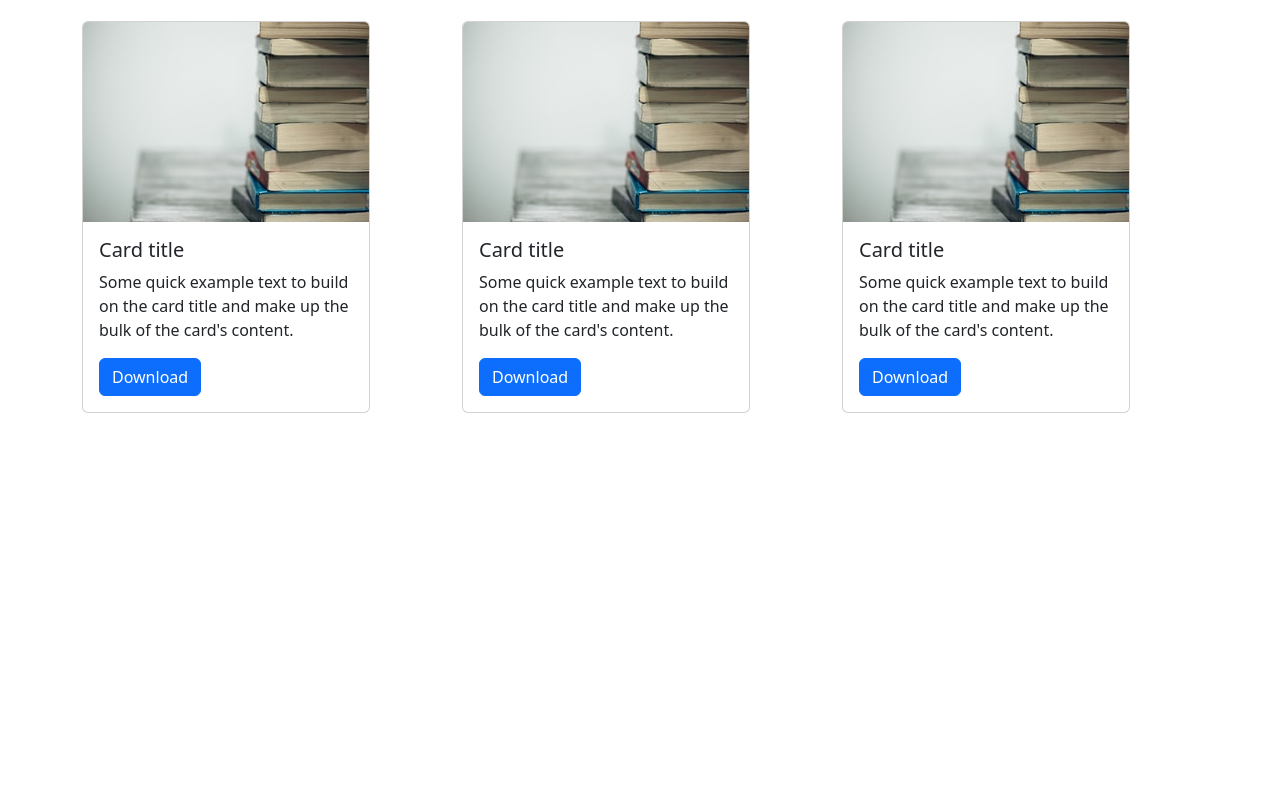
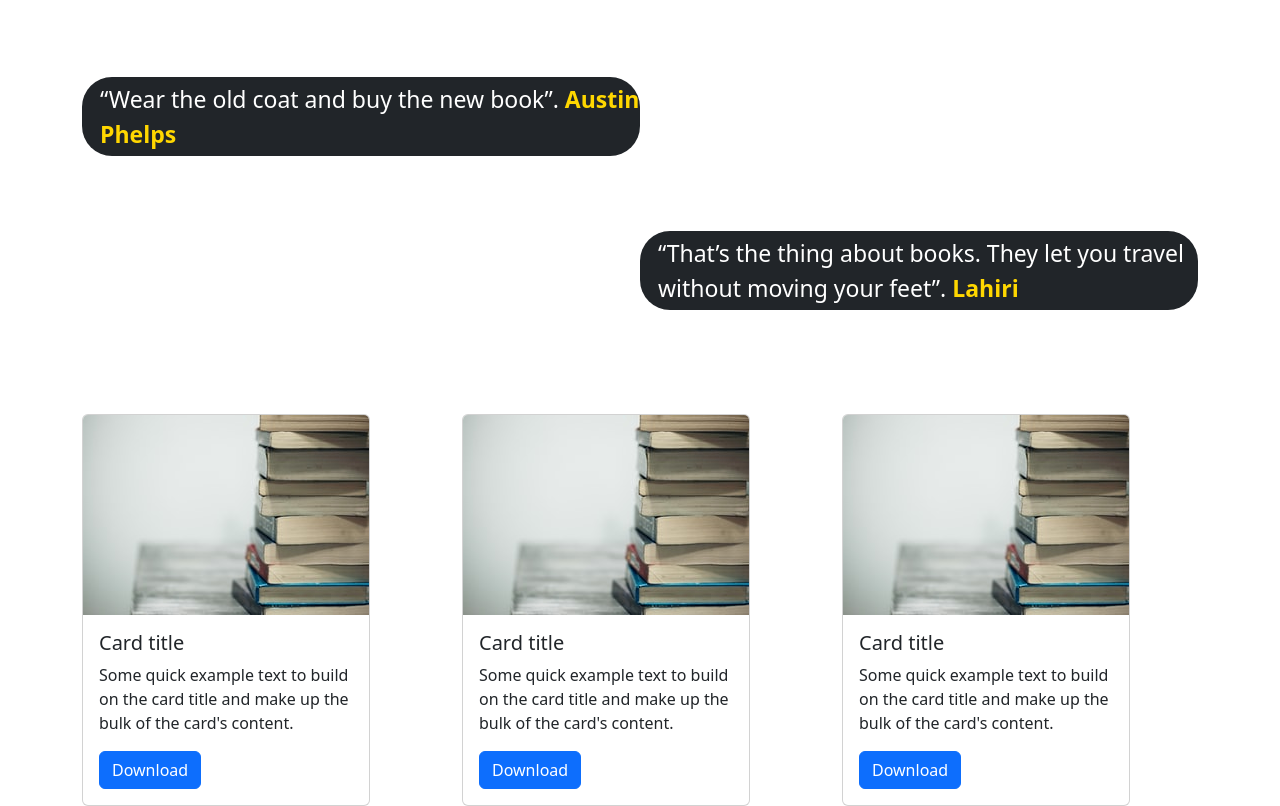
Before and after one commit to jihadrekani/22-6-repo, a plain HTML site: page books-project/index-books.html in a window 1280 px wide. Shown: the part 1001-1807 px from the top of the page. Before the commit the page ends 1414 px from the top, so only its background shows below. Drawn offline with nearby package versions, Linux system fonts and the light colour scheme.

Commit message:
add two articles about books

```diff
--- a/books-project/index-books.html
+++ b/books-project/index-books.html
@@ -39,7 +39,7 @@
     </nav>
     <!-- end nav -->
 
-    <h2 class="page-header container"> you can find morethan <span>10,000,000</span> books here <svg
+    <h2 class="page-header container"> you can find morethan <span class="booksnumber">10,000,000</span> books here <svg
             xmlns="http://www.w3.org/2000/svg" width="24" height="24" fill="currentColor" class="bi bi-book"
             viewBox="0 0 16 16">
             <path
@@ -119,6 +119,22 @@
 
 
 
+<div class="container they-say">
+    <div class="row row-cols-2 ">
+      <div class="col sayone">“Wear the old coat and buy the new book”.
+
+        <span class="Austin">Austin Phelps</span></div>
+      <div class="col col2"></div>
+      <div class="col col3"></div>
+      <div class="col saytwo">“That’s the thing about books. They let you travel without moving your feet”.
+
+        <span class="Lahiri">Lahiri</span> </div>
+    </div>
+  </div>
+
+
+
+
 
 
 
--- a/books-project/master-books.css
+++ b/books-project/master-books.css
@@ -8,7 +8,36 @@
     font-family: cursive;
 
 }
-span{
+.booksnumber{
     color: #ea2135;
     font-weight: bold;
 }
+
+.col2, .col3{
+    visibility: hidden;
+}
+.they-say{
+    margin-top: 80px;
+    margin-bottom: 80px;
+}
+
+.they-say .sayone{
+    background-color: #212529;
+    font-size: 23px;
+    border-radius: 30px;
+    padding: 5px 0px 5px 18px;
+    color: white;
+}
+.they-say .saytwo{
+    background-color: #212529;
+    font-size: 23px;
+    border-radius: 30px;
+    padding: 5px 0px 5px 18px;
+    color: white;
+    margin-top: 75px;
+}
+
+.Austin, .Lahiri{
+    font-weight: bold;
+    color: gold;
+}
```
